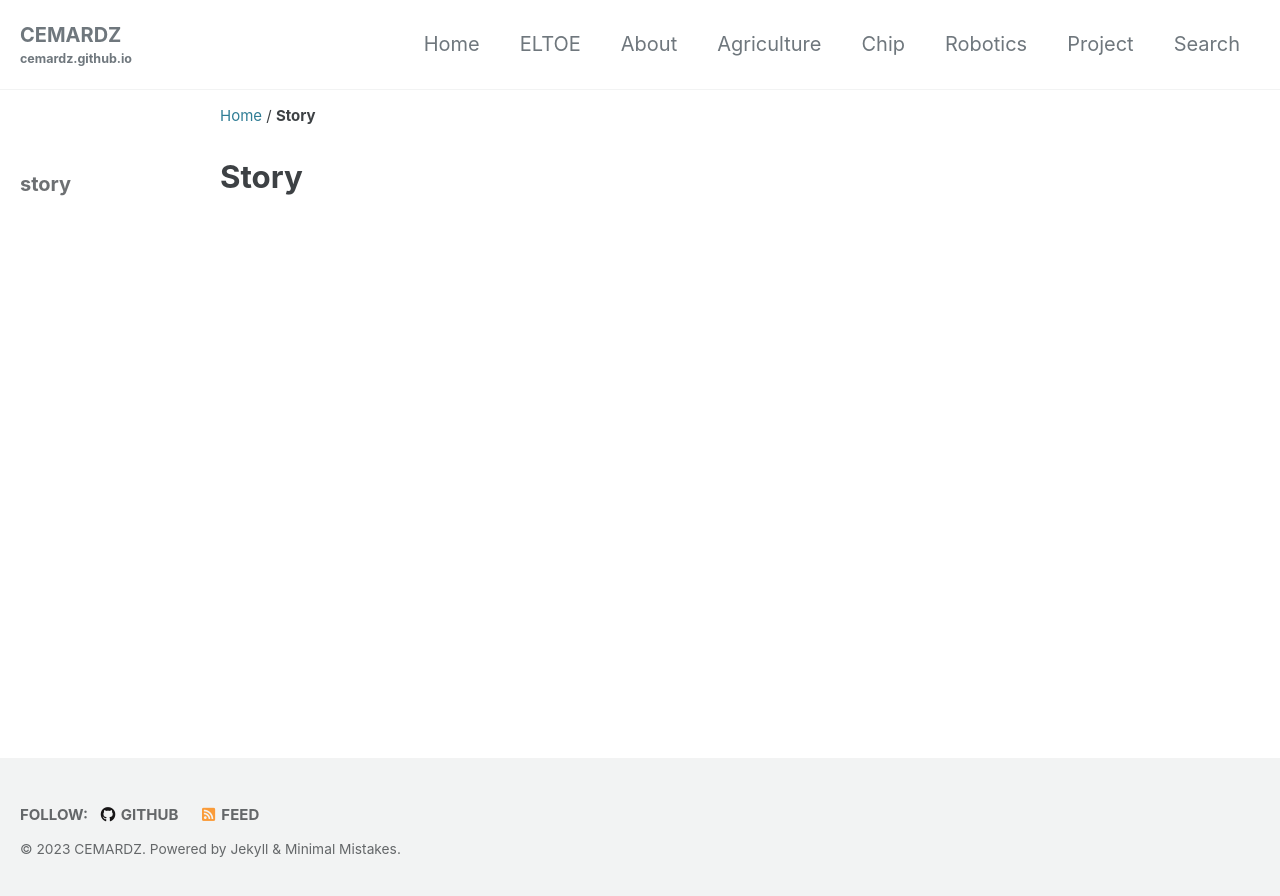
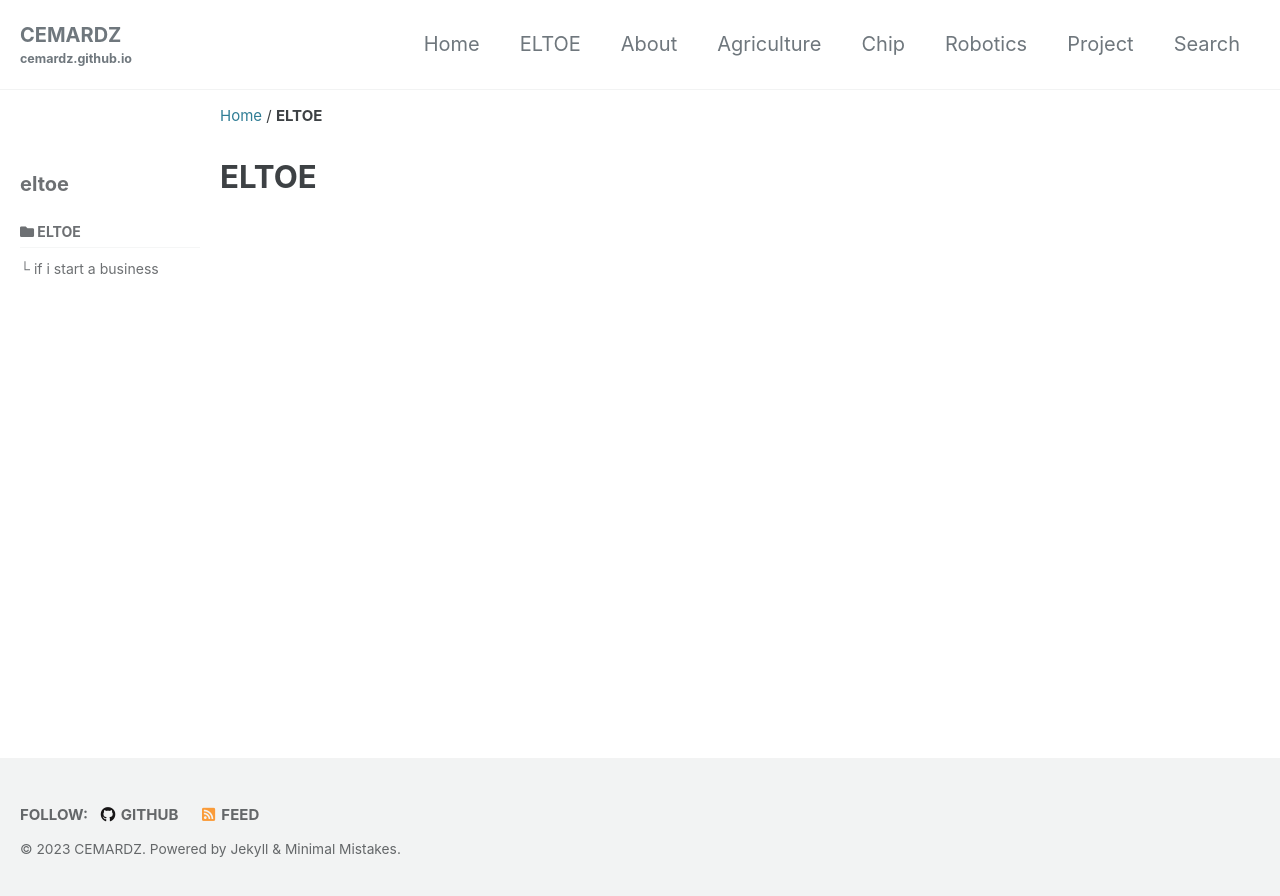
Before and after one commit to cemardz/cemardz.github.io, a Jekyll site: the page built from _pages/eltoe.md, in a window 1280 px wide. Shown: the top 896 px of the page. Built offline with Jekyll 4.4.1, drawn with Linux system fonts in a browser that asks for light colours; cached includes are drawn as plain includes; some web fonts are replaced.

Commit message:
Update eltoe.md

```diff
--- a/_pages/eltoe.md
+++ b/_pages/eltoe.md
@@ -1,10 +1,10 @@
 ---
-title: "Story"
-permalink: /story/
+title: "ELTOE"
+permalink: /eltoe/
 layout: category
-taxonomy: story
+taxonomy: eltoe
 classes: wide
 sidebar:
-  title: "story"
-  nav: sidebar-story
+  title: "eltoe"
+  nav: sidebar-eltoe
 ---
```
